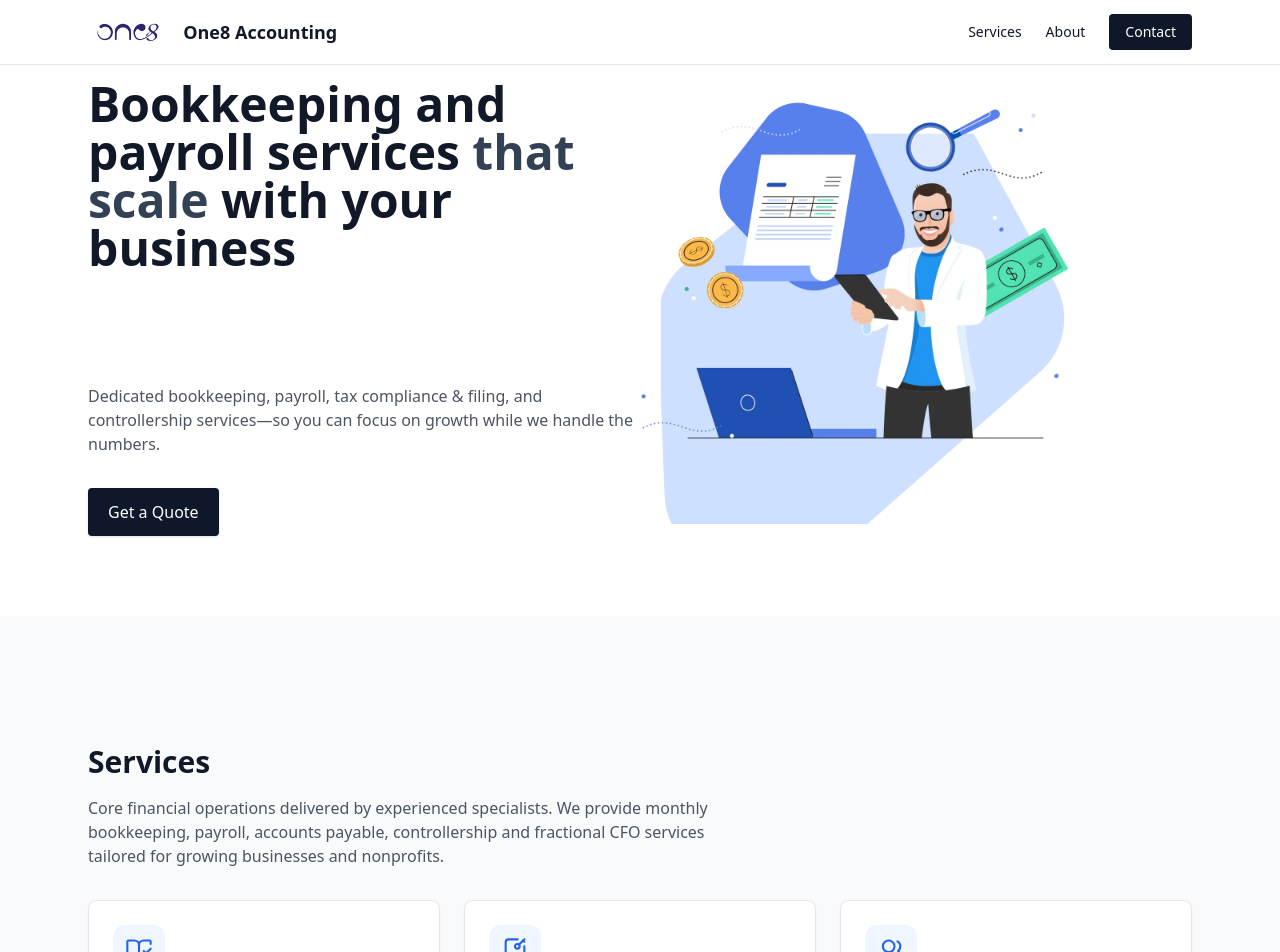
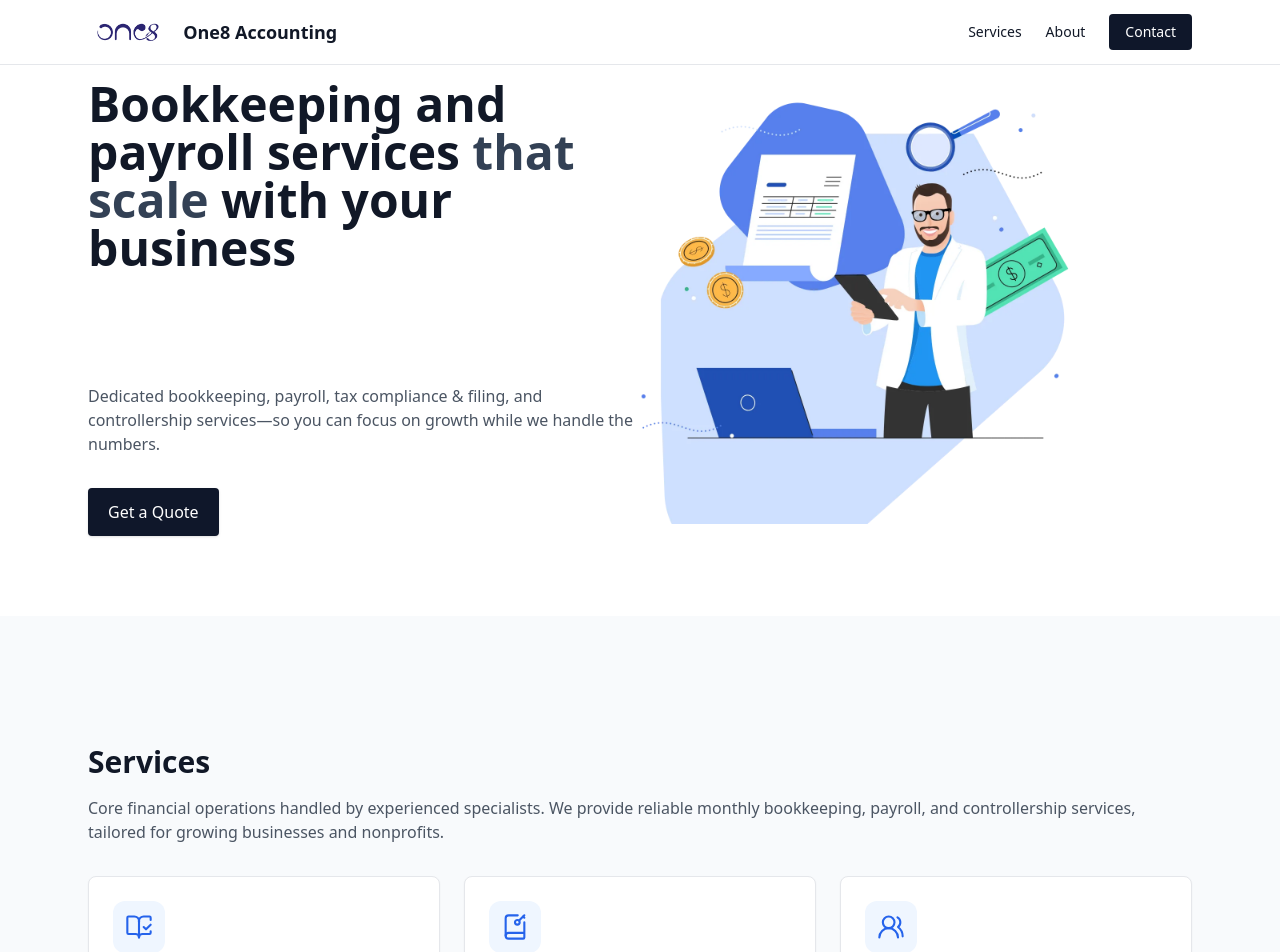
Before and after one commit to Sumit-tech-joshi/one8-accounting, a Next.js app in the folder frontend/: page / in a window 1280 px wide. Shown: the top 952 px of the page. Built offline with nearby package versions, Linux system fonts and the light colour scheme.

Commit message:
Change in home page service content

```diff
--- a/frontend/app/page.tsx
+++ b/frontend/app/page.tsx
@@ -29,11 +29,11 @@ export default function Home() {
       <section className="py-32 bg-slate-50">
         <div className="max-w-6xl mx-auto px-6">
           <h2 className="text-3xl font-bold mb-4">Services</h2>
-          <p className="text-gray-600 mb-8 max-w-2xl">
-            Core financial operations delivered by experienced specialists. We
-            provide monthly bookkeeping, payroll, accounts payable,
-            controllership and fractional CFO services tailored for growing
-            businesses and nonprofits.
+          <p className="text-gray-600 mb-8">
+            Core financial operations handled by experienced specialists. We
+            provide reliable monthly bookkeeping, payroll, and
+            controllership services, tailored for growing businesses and
+            nonprofits.
           </p>
           <ServicesGrid />
         </div>
```
